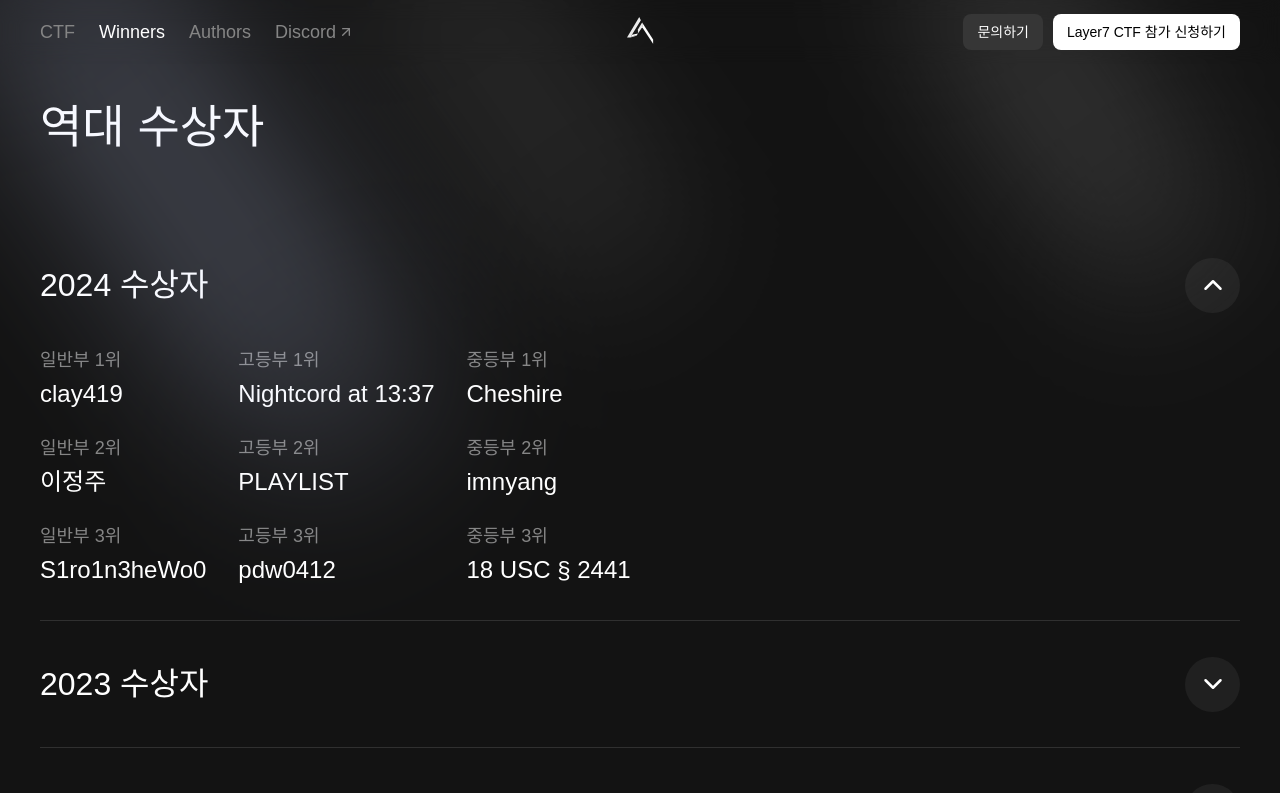
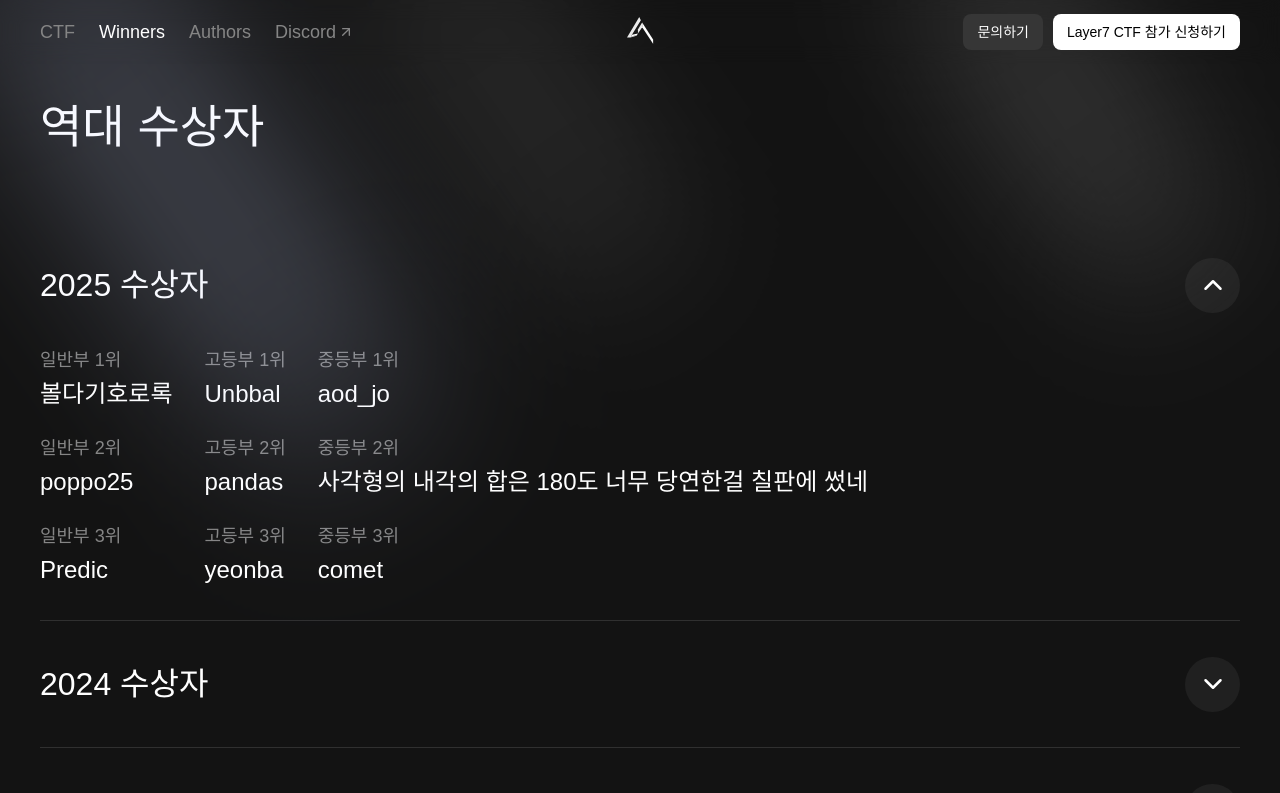
Before and after one commit to layer7-kr/Layer7CTF-2025-Landing, a React (Vite) app: page /winners in a window 1280 px wide. Shown: the top 793 px of the page. Built offline with nearby package versions, Linux system fonts and the light colour scheme; a web font is replaced by a local one.

Commit message:
Add winners data for 2025

```diff
--- a/src/data/winners.ts
+++ b/src/data/winners.ts
@@ -19,25 +19,24 @@ export interface WinnersData {
   [year: string]: YearWinners;
 }
 
-// 샘플 데이터
 export const Winners: WinnersData = {
-  // "2025": {
-  //   adult: {
-  //     first: { name: "???" },
-  //     second: { name: "???" },
-  //     third: { name: "???" },
-  //   },
-  //   highSchool: {
-  //     first: { name: "???" },
-  //     second: { name: "???" },
-  //     third: { name: "???" },
-  //   },
-  //   middleSchool: {
-  //     first: { name: "???" },
-  //     second: { name: "???" },
-  //     third: { name: "???" },
-  //   },
-  // },
+  "2025": {
+    adult: {
+      first: { name: "볼다기호로록" },
+      second: { name: "poppo25" },
+      third: { name: "Predic" },
+    },
+    highSchool: {
+      first: { name: "Unbbal" },
+      second: { name: "pandas" },
+      third: { name: "yeonba" },
+    },
+    middleSchool: {
+      first: { name: "aod_jo" },
+      second: { name: "사각형의 내각의 합은 180도 너무 당연한걸 칠판에 썼네" },
+      third: { name: "comet" },
+    },
+  },
   "2024": {
     adult: {
       first: { name: "clay419" },
```
